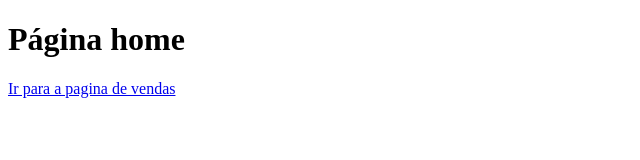
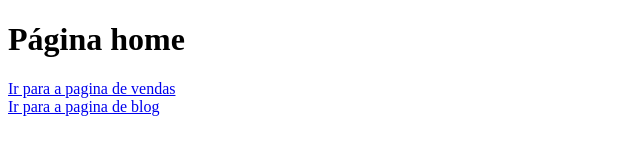
Before and after one commit to devPoa-Java/comandGit, a plain HTML site: page index.html in a window 1280 px wide. Shown: the whole page, without its empty margins (0-640 px from the left). Drawn offline with Linux system fonts and the light colour scheme.

Commit message:
update pagina blog

```diff
--- a/index.html
+++ b/index.html
@@ -7,6 +7,7 @@
 </head>
 <body>
     <h1>Página home</h1>
-    <a href="vendas.html">Ir para a pagina de vendas</a>
+    <a href="vendas.html">Ir para a pagina de vendas</a><br>
+    <a href="blog.html">Ir para a pagina de blog</a>
 </body>
 </html>
```
Also changed, not shown: blog.html (+2 -1 lines).
